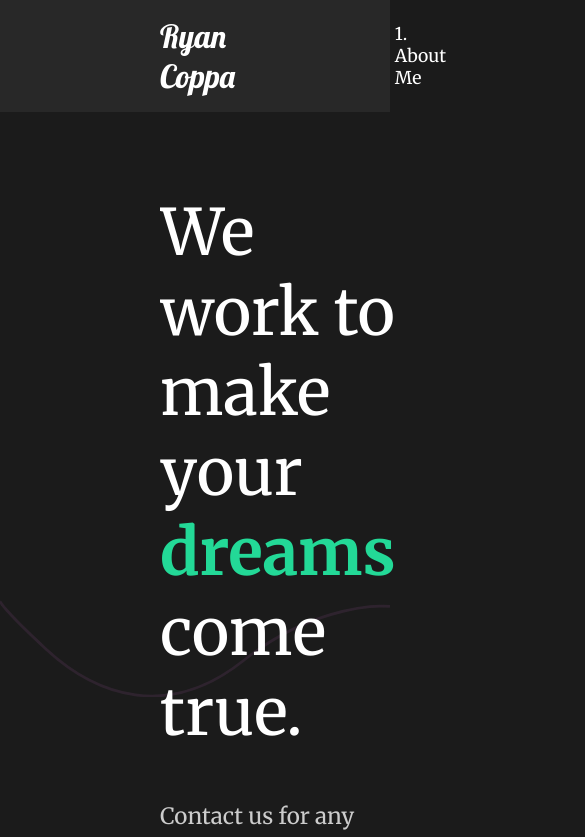
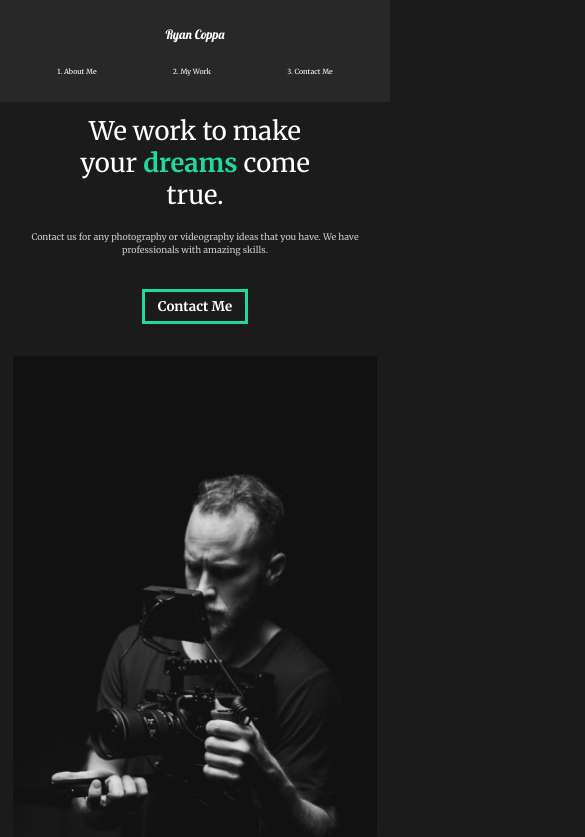
Before and after one commit to ryanc268/Website, a React (Create React App) app: page / in a window 390 px wide. Shown: the top 837 px of the page, 585 px wide, since content can reach past the window. Built offline with nearby package versions, Linux system fonts and the light colour scheme.

Commit message:
Mobile Styling / Cleaning Up

```diff
--- a/src/components/GlobalStyle.js
+++ b/src/components/GlobalStyle.js
@@ -8,9 +8,16 @@
     box-sizing: border-box;
 }
 
+html{
+    @media (max-width: 500px){
+        font-size: 40%;
+    }
+}
+
 body{
     background: #1b1b1b;
     font-family: 'Merriweather', serif;
+    overflow-x: hidden;
 }
 button{
     font-weight: bold;
--- a/src/components/Nav.js
+++ b/src/components/Nav.js
@@ -35,6 +35,9 @@
   align-items: center;
   padding: 1rem 10rem;
   background: #282828;
+  position: sticky;
+  top: 0;
+  z-index: 10;
   a {
     color: white;
     text-decoration: none;
@@ -52,6 +55,22 @@
     padding-left: 10rem;
     position: relative;
   }
+  @media (max-width: 500px) {
+    flex-direction: column;
+    padding: 2rem 1rem;
+    #logo {
+      display: inline-block;
+      margin: 2rem;
+    }
+    ul {
+      padding: 2rem;
+      justify-content: space-around;
+      width: 100%;
+      li {
+        padding: 0;
+      }
+    }
+  }
 `;
 
 export default Nav;
--- /dev/null
+++ b/src/components/ScrollTop.js
@@ -0,0 +1,17 @@
+import { useEffect } from "react";
+import { useLocation } from "react-router-dom";
+
+const ScrollTop = () => {
+  const { pathname } = useLocation();
+  useEffect(() => {
+    setTimeout(() => {
+      window.scroll({
+        top: 0,
+        left: 0,
+      });
+    }, 500);
+  }, [pathname]);
+  return null;
+};
+
+export default ScrollTop;
--- a/src/components/ServicesSection.js
+++ b/src/components/ServicesSection.js
@@ -73,11 +73,17 @@
     width: 70%;
     padding: 2rem 0rem 4rem 0rem;
   }
+  @media (max-width: 500px) {
+    display: block;
+  }
 `;
 
 const Cards = styled.div`
   display: flex;
   flex-wrap: wrap;
+  @media (max-width: 500px) {
+    justify-content: center;
+  }
 `;
 
 const Card = styled.div`
--- a/src/components/useScroll.js
+++ b/src/components/useScroll.js
@@ -3,7 +3,7 @@
 
 export const useScroll = () => {
   const controls = useAnimation();
-  const [element, view] = useInView({ threshold: 0.5 });
+  const [element, view] = useInView({ threshold: 0.3 });
   if (view) {
     controls.start("show");
   } else {
--- a/src/pages/AboutMe.js
+++ b/src/pages/AboutMe.js
@@ -6,6 +6,8 @@
 //Animations
 import { motion } from "framer-motion";
 import { pageAnimation } from "../animation";
+//Components
+import ScrollTop from "../components/ScrollTop";
 
 const AboutMe = () => {
   return (
@@ -18,6 +20,7 @@
       <AboutSection />
       <ServicesSection />
       <FaqSection />
+      <ScrollTop />
     </motion.div>
   );
 };
--- a/src/pages/ContactMe.js
+++ b/src/pages/ContactMe.js
@@ -4,6 +4,7 @@
 //Animations
 import { motion } from "framer-motion";
 import { pageAnimation, titleAnim } from "../animation";
+//Components
 
 const ContactMe = () => {
   return (
@@ -47,11 +48,18 @@
   padding: 5rem 10rem;
   color: #353535;
   min-height: 90vh;
+  @media (max-width: 500px) {
+    padding: 2rem;
+    font-size: 1rem;
+  }
 `;
 
 const Title = styled.div`
   margin-bottom: 4rem;
   color: black;
+  @media (max-width: 500px) {
+    margin-top: 5rem;
+  }
 `;
 
 const Hide = styled.div`
--- a/src/pages/MovieDetail.js
+++ b/src/pages/MovieDetail.js
@@ -79,6 +79,10 @@
   margin: 5rem 10rem;
   align-items: center;
   justify-content: space-around;
+  @media (max-width: 500px) {
+    display: block;
+    margin: 2rem 2rem;
+  }
 `;
 
 const AwardStyle = styled.div`
--- a/src/pages/MyWork.js
+++ b/src/pages/MyWork.js
@@ -19,6 +19,7 @@
 } from "../animation";
 //Components
 import { useScroll } from "../components/useScroll";
+import ScrollTop from "../components/ScrollTop";
 
 const MyWork = () => {
   const [element, controls] = useScroll();
@@ -65,6 +66,7 @@
           <img src={goodtimes} alt="goodtimes" />
         </Link>
       </Movie>
+      <ScrollTop />
     </Work>
   );
 };
@@ -75,6 +77,9 @@
   padding: 5rem 10rem;
   h2 {
     padding: 1rem 0rem;
+  }
+  @media (max-width: 500px) {
+    padding: 2rem 2rem;
   }
 `;
 
--- a/src/styles.js
+++ b/src/styles.js
@@ -11,6 +11,11 @@
   justify-content: space-between;
   padding: 5rem 10rem;
   color: white;
+  @media (max-width: 500px) {
+    display: block;
+    padding: 2rem 2rem;
+    text-align: center;
+  }
 `;
 
 export const Description = styled.div`
@@ -19,6 +24,13 @@
   z-index: 2;
   h2 {
     font-weight: lighter;
+  }
+  @media (max-width: 500px) {
+    padding: 0;
+    text-align: center;
+    button {
+      margin: 2rem 0rem 5rem 0rem;
+    }
   }
 `;
 export const Image = styled.div`
```
